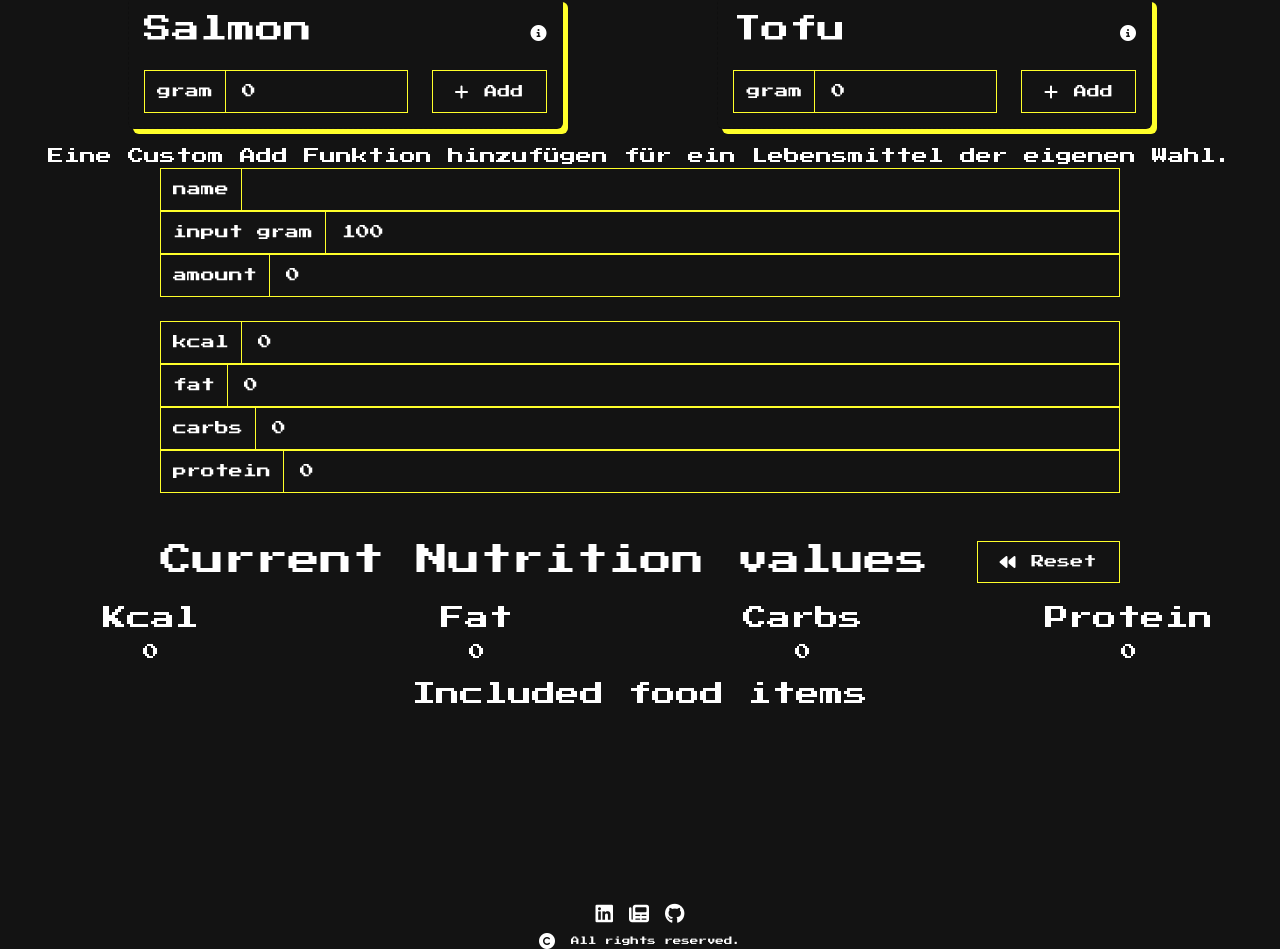
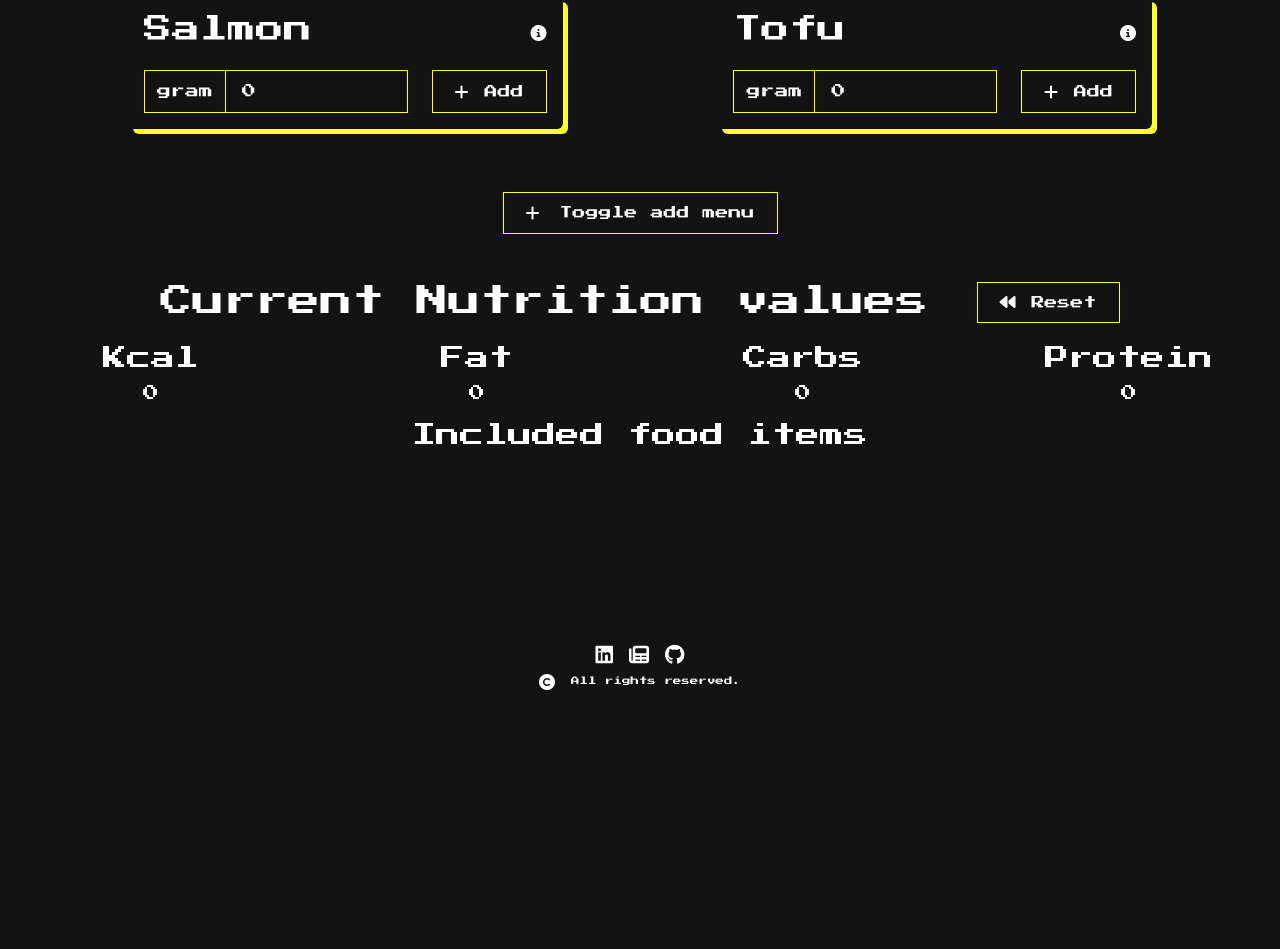
Before and after one commit to Matthes-Baer/NutritionCalculator, a Vue app: page / in a window 1280 px wide. Shown: the part 1175-2124 px from the top of the page. After the commit the page ends 1865 px from the top, so only its background shows below. Built offline with nearby package versions, Linux system fonts and the light colour scheme.

Commit message:
feat: Added toggle button for customAdd & updated customAdd

```diff
--- a/src/components/nutrition/CustomAdd.vue
+++ b/src/components/nutrition/CustomAdd.vue
@@ -28,6 +28,12 @@ export default {
     ) {
       if (!name) {
         nutritionStore.error = { boolean: true, message: "name is missing" };
+        return;
+      } else if (!amount) {
+        nutritionStore.error = {
+          boolean: true,
+          message: "gram amount is missing",
+        };
         return;
       }
       kcal = (kcal / this.inputAmount) * amount;
@@ -60,8 +66,14 @@ export default {
 </script>
 
 <template>
-  Eine Custom Add Funktion hinzufügen für ein Lebensmittel der eigenen Wahl.
   <div class="d-flex flex-column">
+    <div class="mx-auto mt-3 mb-3 text-center" style="width: 75%">
+      Add a custom food product.
+      <br />
+      Provide the corresponding nutrition values per input gram
+      <br />
+      (default: per 100g).
+    </div>
     <div class="mx-auto d-flex div-main-container" style="width: 75%">
       <div class="form-group me-4" data-aos="fade-up">
         <span>name</span>
@@ -74,7 +86,7 @@ export default {
       </div>
 
       <div class="form-group" data-aos="fade-up">
-        <span>amount</span>
+        <span>gram</span>
         <input class="form-field" type="number" v-model="amount" min="0" />
       </div>
     </div>
--- a/src/components/nutrition/NutritionOverview.vue
+++ b/src/components/nutrition/NutritionOverview.vue
@@ -1,5 +1,6 @@
 <script lang="ts">
 import { nutritionStore } from "../../store/store";
+import CustomButtonVue from "../ui/CustomButton.vue";
 import CustomAdd from "./CustomAdd.vue";
 import SingleItem from "./SingleItem.vue";
 
@@ -7,14 +8,20 @@ export default {
   data() {
     return {
       nutritionStore,
+      show: false,
     };
   },
   props: [],
   components: {
     SingleItem,
     CustomAdd,
+    CustomButtonVue,
   },
-  methods: {},
+  methods: {
+    showHandler: function () {
+      this.show = !this.show;
+    },
+  },
   mounted() {},
 };
 </script>
@@ -29,17 +36,41 @@ export default {
       v-bind:product="item"
       data-aos="fade-up"
     />
-    <CustomAdd />
   </div>
+  <div
+    @click="showHandler"
+    class="custom-button-container mx-auto mt-5"
+    data-aos="fade-up"
+  >
+    <CustomButtonVue name="Toggle add menu" icon="fa-solid fa-plus" />
+  </div>
+  <CustomAdd v-if="show" />
+</template>
 
-  <!--
-  <div>
-    Derzeit kann einem bestimmten Food-Item im Nachhinein nicht anerkannt
-    werden, wie viel Nährwerte diesem Item zuzuweisen sind. Um eine solche Logik
-    zu implementieren, bräuchte man einen state mit Array, das jedes Food-Item
-    auflistet und jeweilig spezifisch/individuell die dazugehörigen Werte
-    zuweist
-    <h3>Es sollte von Kommazahlen abgewichen werden.</h3>
-    <h3>Card-Design erstellen (background colors)</h3>
-  </div> -->
-</template>
+<style scoped lang="scss">
+.custom-button {
+  &-container {
+    border: 1px solid var(--accentColor);
+    display: flex;
+    justify-content: center;
+    align-items: center;
+    height: auto;
+    width: 275px;
+    padding: 10px;
+    transition: all 0.25s;
+    cursor: pointer;
+    overflow: hidden;
+    text-overflow: ellipsis;
+    white-space: nowrap;
+  }
+
+  &-container:hover {
+    background-color: var(--accentColor);
+    color: var(--darkFontColor);
+  }
+
+  &-container:active {
+    transform: translateY(5px);
+  }
+}
+</style>
```
